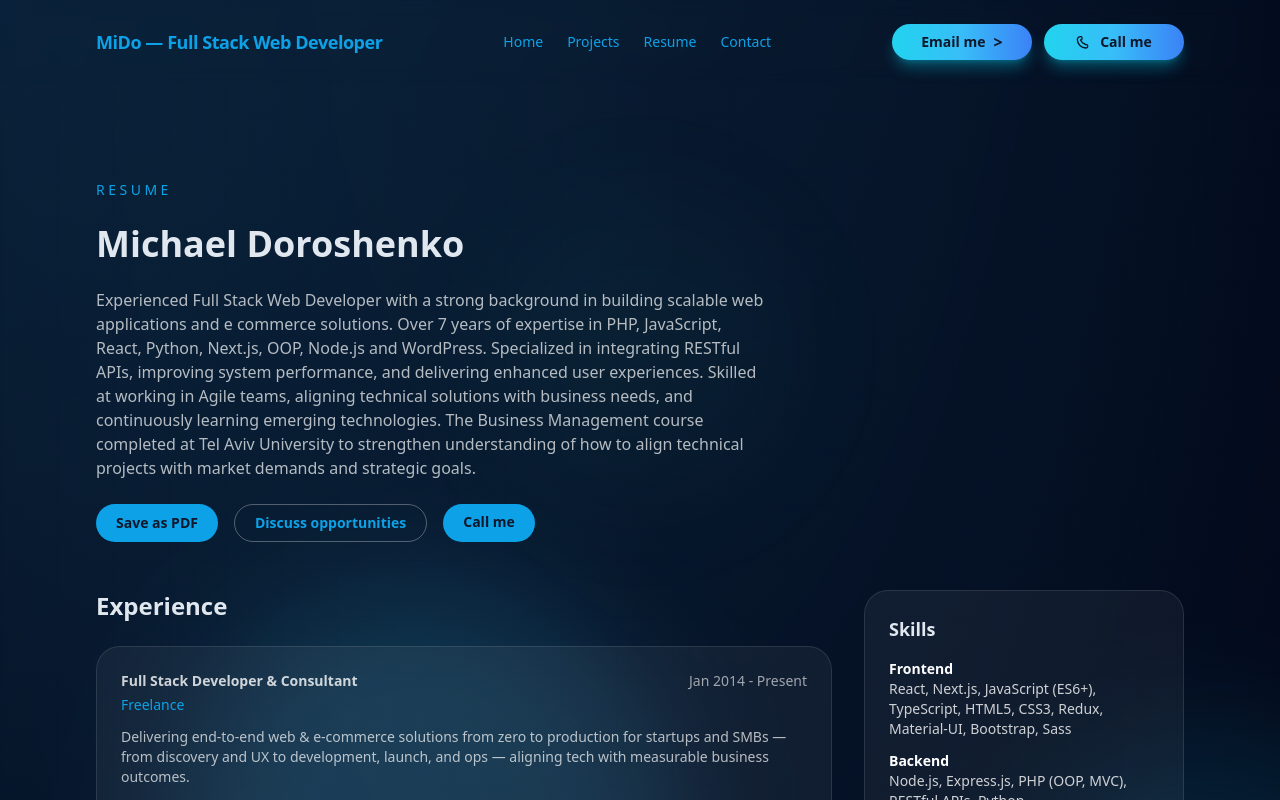
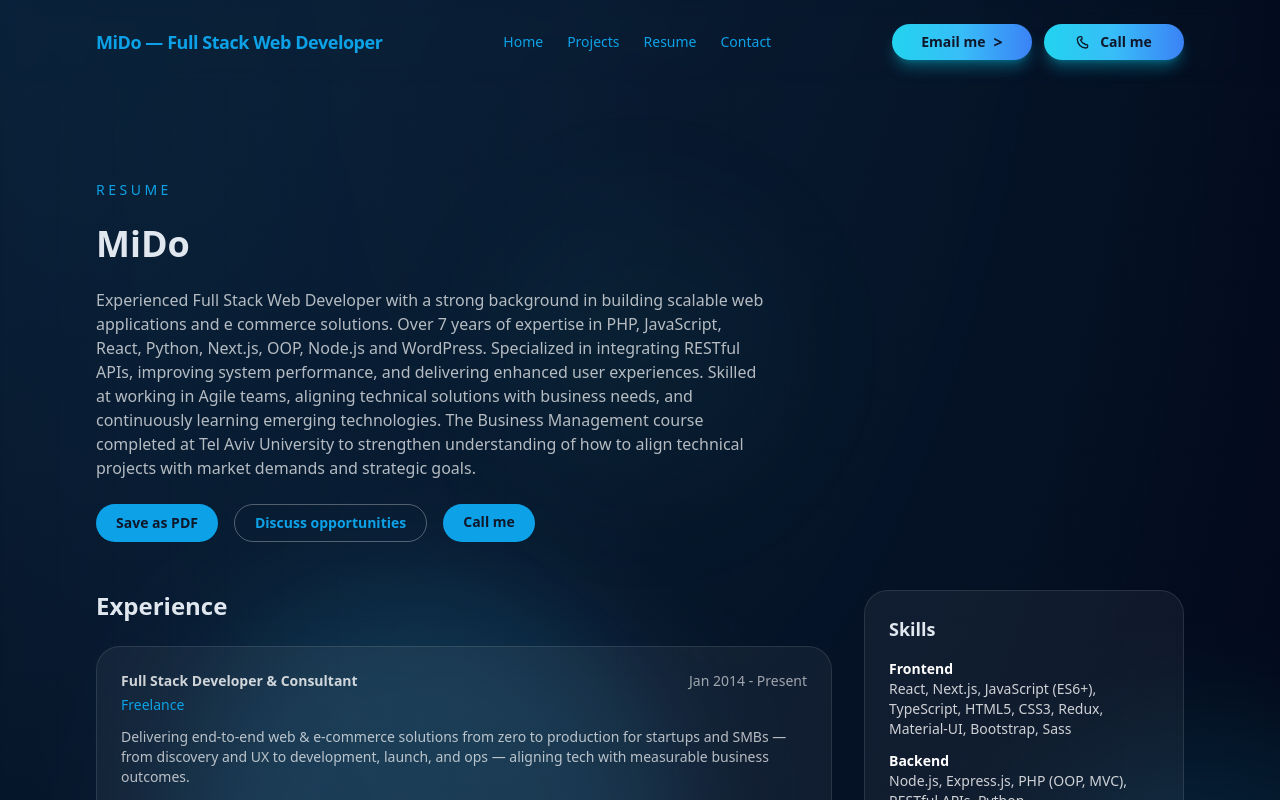
Before and after one commit to mido1983/portfolio, a Next.js app: page /resume in a window 1280 px wide. Shown: the top 800 px of the page. Built offline with nearby package versions, Linux system fonts and the light colour scheme.

Commit message:
Use public alias on resume

```diff
--- a/src/app/(routes)/resume/page.tsx
+++ b/src/app/(routes)/resume/page.tsx
@@ -37,7 +37,7 @@
       <div className="container-grid py-24 print:py-12">
         <header className="space-y-6">
           <p className="text-sm uppercase tracking-[0.25em] text-accent">Resume</p>
-          <h1 className="text-4xl font-semibold">Michael Doroshenko</h1>
+          <h1 className="text-4xl font-semibold">MiDo</h1>
           <p className="max-w-2xl text-white/70">
 Experienced Full Stack Web Developer with a strong background in building scalable web applications and e commerce solutions. Over 7 years of expertise in PHP, JavaScript, React, Python, Next.js, OOP, Node.js and WordPress. Specialized in integrating RESTful APIs, improving system performance, and delivering enhanced user experiences. Skilled at working in Agile teams, aligning technical solutions with business needs, and continuously learning emerging technologies. The Business Management course completed at Tel Aviv University to strengthen understanding of how to align technical projects with market demands and strategic goals.
           </p>
```
